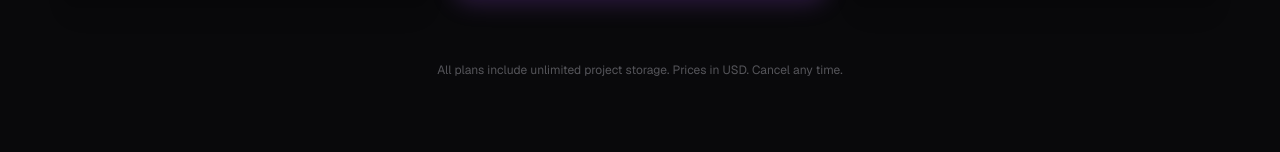
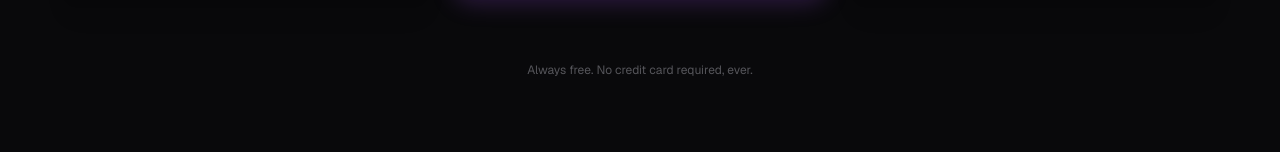
Before and after one commit to aleksanderlukic/Lyrgenic, a Next.js app: page /pricing in a window 1280 px wide. Shown: the part 749-901 px from the top of the page. Built offline with nearby package versions, Linux system fonts and the light colour scheme; no server answers.

Commit message:
Ändringar fixade

```diff
--- a/app/pricing/page.tsx
+++ b/app/pricing/page.tsx
@@ -28,8 +28,7 @@ export default function PricingPage() {
           </div>
           <PricingCards freeMode={FREE_MODE} />
           <p className="text-center text-xs text-muted-foreground/50">
-            All plans include unlimited project storage. Prices in USD. Cancel
-            any time.
+            Always free. No credit card required, ever.
           </p>
         </div>
       </main>
```
